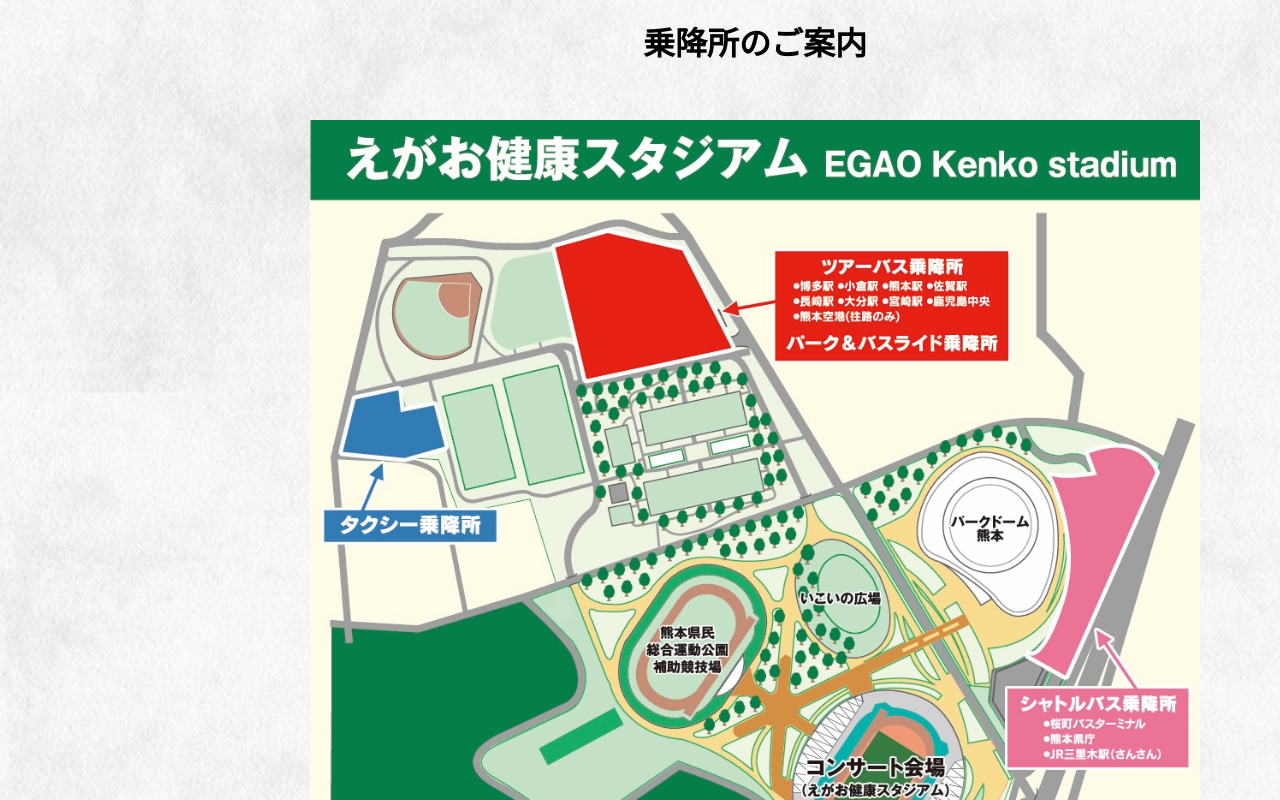
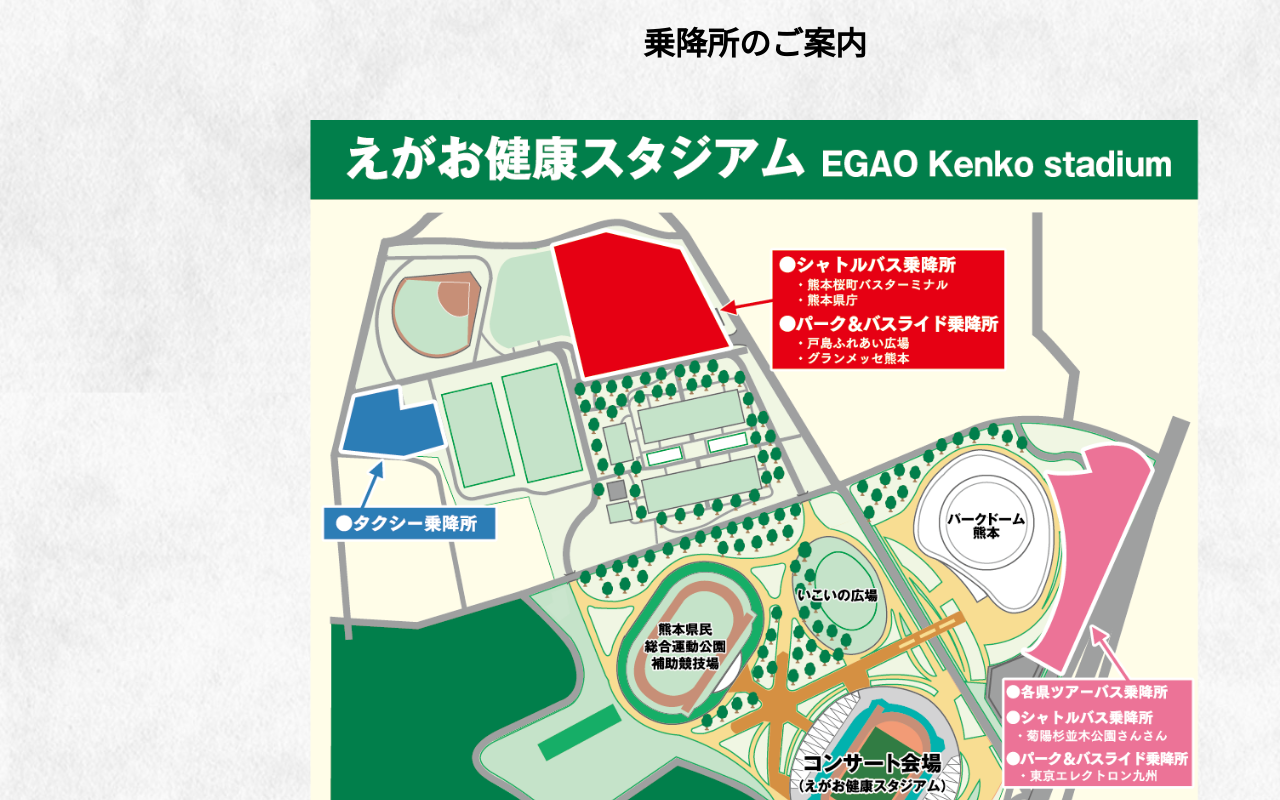
Before and after one commit to 07-jin-FUK/backnumber-kumamoto_nuxt, a Nuxt app: page /access in a window 1280 px wide. Shown: the part 9020-9820 px from the top of the page. Built offline with nearby package versions, Linux system fonts and the light colour scheme.

Commit message:
[map差し替え]

```diff
--- a/app/pages/access.vue
+++ b/app/pages/access.vue
@@ -753,7 +753,7 @@
 
             <div class="parking-info">
               <div class="parking-map">
-                <img src="/images/park-map.jpg" alt="駐車場マップ" />
+                <img src="/images/park-map.png" alt="駐車場マップ" />
               </div>
               <div class="route-description">
                 <p>ツアーバス、パーク&バスライド、シャトルバス、タクシーご利用でご来場のお客様の乗降所は上記になります。</p>
```
Also changed, not shown: public/images/park-map.png (added).
